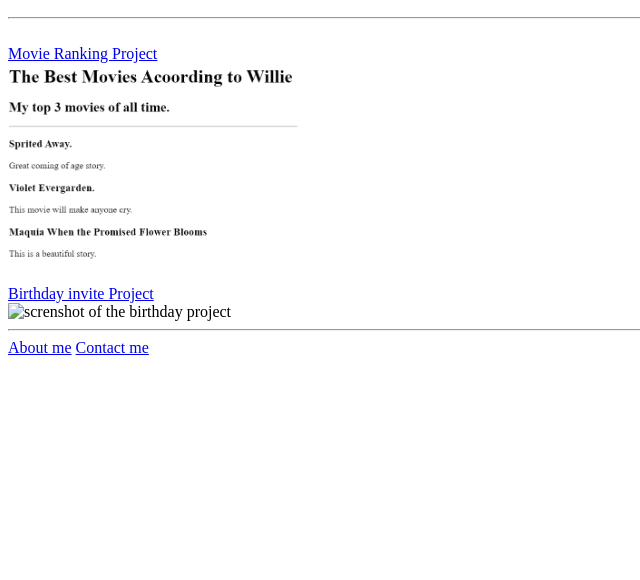
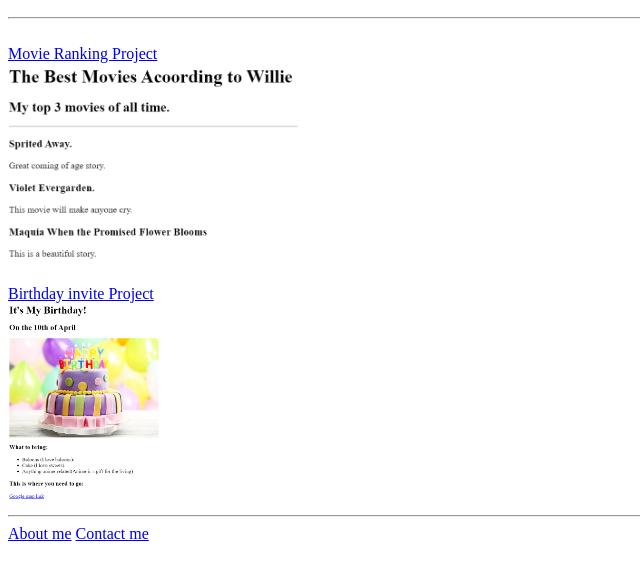
Before and after one commit to oospruel/html-porfolio, a plain HTML site: page index.html in a window 1280 px wide. Shown: the part 110-690 px from the top of the page, without its empty margins (0-640 px from the left). Drawn offline with Linux system fonts and the light colour scheme.

Commit message:
Update index.html

```diff
--- a/index.html
+++ b/index.html
@@ -16,7 +16,7 @@
         <br />
         <a href="./public/birthday-invite.html">Birthday invite Project</a>
         <br />
-        <img src="./assets/images/birthday_screenshot" height="200" alt="screnshot of the birthday project"/>
+        <img src="./assets/images/birthday_screenshot.PNG" height="200" alt="screnshot of the birthday project"/>
         <hr />
         <a href="./public/about.html">About me</a>
         <a href="./public/contact.html"> Contact me</a>
```
